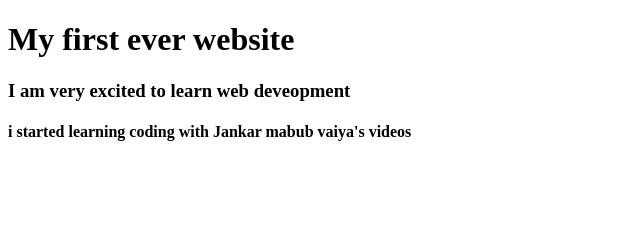
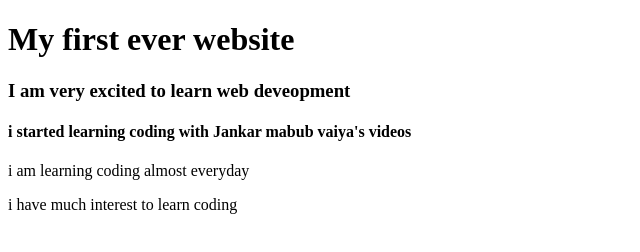
Before and after one commit to SubrataBikash/my-first-website, a plain HTML site: page index.html in a window 1280 px wide. Shown: the whole page, without its empty margins (0-640 px from the left). Drawn offline with Linux system fonts and the light colour scheme.

Commit message:
learning coding

```diff
--- a/index.html
+++ b/index.html
@@ -9,5 +9,7 @@
     <h1>My first ever website</h1>
     <h3>I am very excited to learn web deveopment</h3>
     <h4>i started learning coding with Jankar mabub vaiya's videos</h4>
+    <p>i am learning coding almost everyday</p>
+    <p>i have much interest to learn coding</p>
 </body>
 </html>
```
